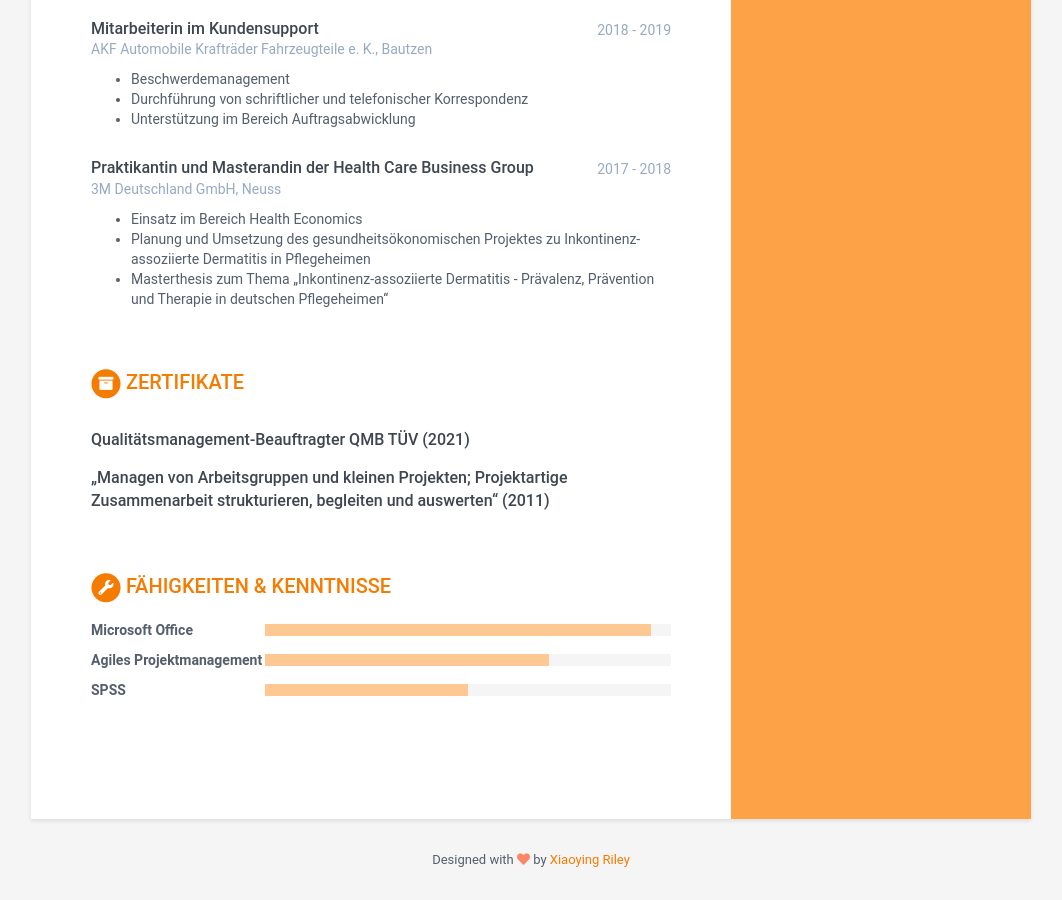
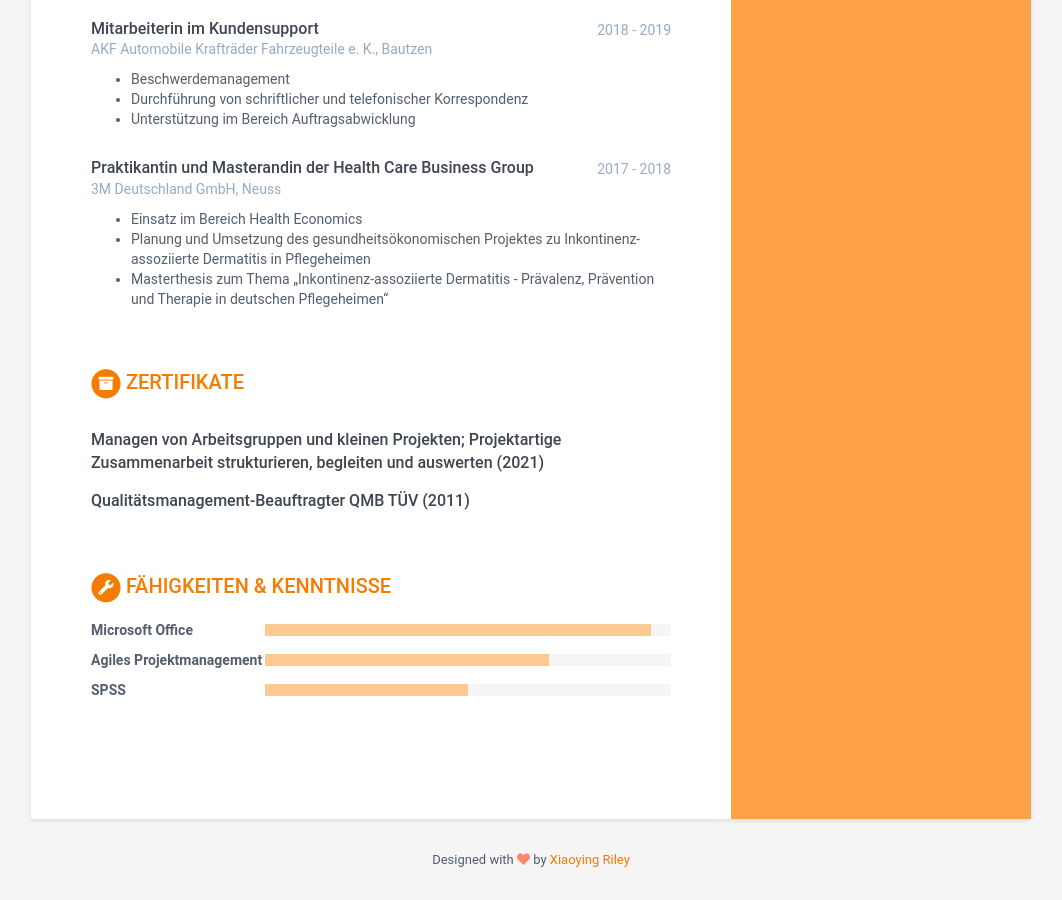
Before and after one commit to sophieforakf/sophieforakf.github.io, a Jekyll site: the page built from index.html, in a window 1280 px wide and 900 px high, scrolled down 1511 px. Shown: the whole window, without its empty margins (109-1171 px from the left). Built offline with Jekyll 4.4.1, drawn with Linux system fonts in a browser that asks for light colours.

Commit message:
certs adj

```diff
--- a/_data/data.yml
+++ b/_data/data.yml
@@ -112,11 +112,11 @@ projects:
     title: Zertifikate
     intro: >
     assignments:
-      - title: Qualitätsmanagement-Beauftragter QMB TÜV (2021)
+      - title: Managen von Arbeitsgruppen und kleinen Projekten; Projektartige Zusammenarbeit strukturieren, begleiten und auswerten (2021)
 #        link: "#hook"
 #        tagline: "A responsive website template designed to help startups promote, market and sell their products."
 
-      - title: „Managen von Arbeitsgruppen und kleinen Projekten; Projektartige Zusammenarbeit strukturieren, begleiten und auswerten“ (2011)
+      - title: Qualitätsmanagement-Beauftragter QMB TÜV (2011)
 #        link: "#"
 #        tagline: "A responsive website template designed to help web developers/designers market their services."
 #
```
